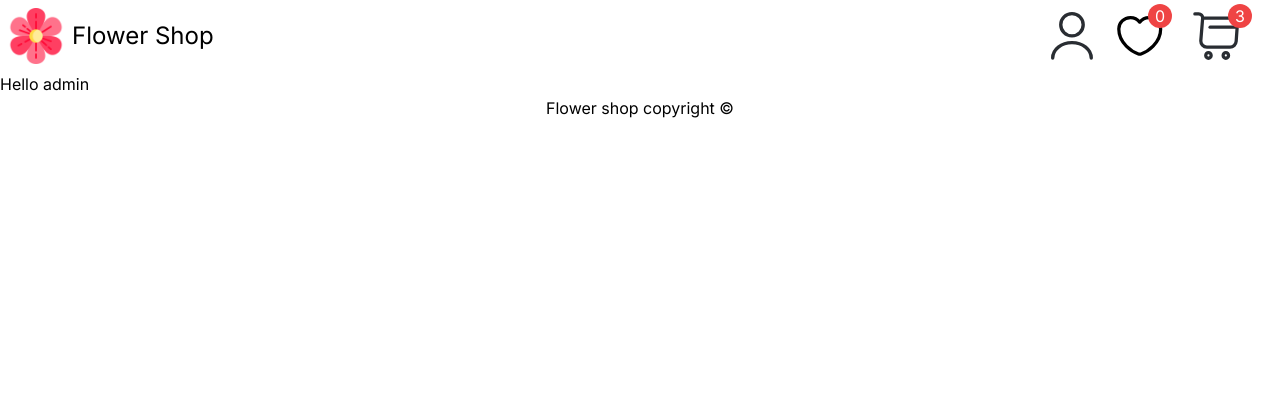
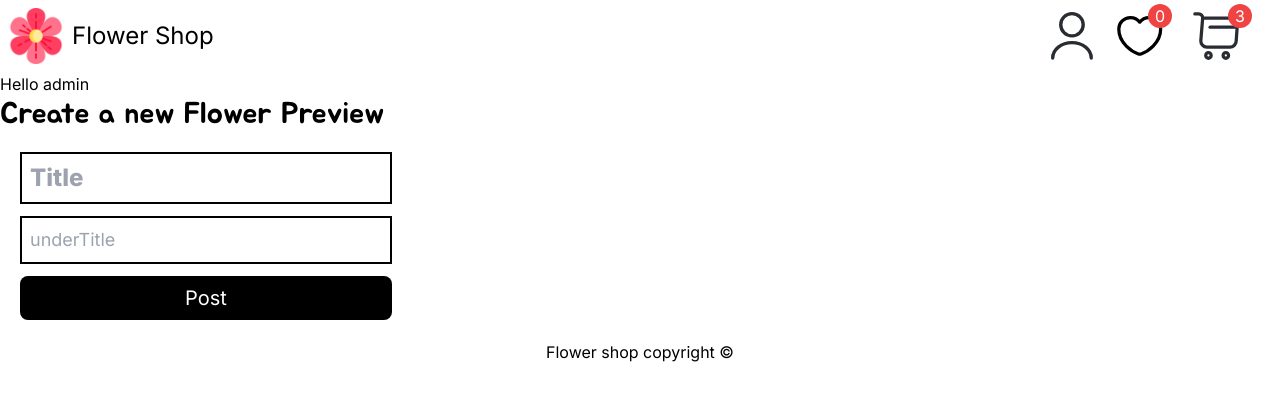
Before and after one commit to FarouqJalabi/Flower-shop, a Next.js app: page /admineditor in a window 1280 px wide. Shown: the top 400 px of the page. Built offline with nearby package versions, Linux system fonts and the light colour scheme; no server answers; the database is empty.

Commit message:
Admin able to post

```diff
--- a/src/app/admineditor/page.tsx
+++ b/src/app/admineditor/page.tsx
@@ -1,16 +1,17 @@
 import Hero from "@//components/hero";
-import FlowersPreview from "@/components/flowers/flowersPreview";
+import FlowersPreviewEdit from "@/components/flowers/flowersPreviewEdit";
 import { PrismaClient } from "@prisma/client";
 
 const prisma = new PrismaClient();
 export default async function Home() {
   //Maybe get it from localStorage if there?
-  const flowerPreviews = await prisma.flowerPreviews.findMany();
-  // const flowerPreviews: Array<any> = [];
+  //   const flowerPreviews = await prisma.flowerPreviews.findMany();
+  const flowerPreviews: Array<any> = [];
 
   return (
     <main>
       <h1>Hello admin</h1>
+      <FlowersPreviewEdit />
       {/* {flowerPreviews.map(async (v) => {
         const flowers = await prisma.flower.findMany({
           where: { flowerPreviewId: v.id },
--- /dev/null
+++ b/src/app/api/post/route.ts
@@ -0,0 +1,18 @@
+import { PrismaClient, Prisma } from "@prisma/client";
+import { NextRequest } from "next/server";
+import { revalidatePath } from "next/cache";
+
+const prisma = new PrismaClient();
+
+export async function POST(req: NextRequest) {
+  const body = await req.json();
+  const { formData, flowerData } = body;
+  console.log(formData, "formData");
+  await prisma.flowerPreviews.create({
+    data: { title: formData.title, underTitle: formData.underTitle },
+  });
+  revalidatePath("/");
+
+  // console.log(flowerData, "flowerData");
+  return new Response("OK");
+}
--- a/src/app/login/page.tsx
+++ b/src/app/login/page.tsx
@@ -3,9 +3,11 @@ import Image from "next/image";
 import { useState } from "react";
 import { signIn } from "next-auth/react";
 import Link from "next/link";
+import { useRouter } from "next/navigation";
 
 export default function Login() {
   //Validations
+  const route = useRouter();
   const [invalidEmail, setInvalidEmail] = useState(false);
   const [invalidPassword, setInvalidPassword] = useState(false);
 
@@ -17,6 +19,9 @@ export default function Login() {
   const validLogin = async (e: React.MouseEvent<HTMLButtonElement>) => {
     e.preventDefault();
     //Valid email?
+
+    setInvalidEmail(false);
+    setInvalidPassword(false);
     if (!/^[^\s@]+@[^\s@]+\.[^\s@]+$/.test(emailValue)) {
       setInvalidEmail(true);
       setErrorValue("The email is not valid");
@@ -29,13 +34,16 @@ export default function Login() {
 
       setErrorValue("Loging you in...");
       const res = await signIn("credentials", {
-        redirect: true,
-        callbackUrl: "/",
+        redirect: false,
         email: emailValue,
         password: passwordValue,
       });
       if (res?.error) {
         setErrorValue("Either the password or gmail is wrong");
+        setInvalidEmail(true);
+        setInvalidPassword(true);
+      } else {
+        route.push("/");
       }
     }
   };
--- a/src/app/page.tsx
+++ b/src/app/page.tsx
@@ -20,7 +20,7 @@ export default async function Home() {
           <FlowersPreview
             key={v.id}
             header={v.title}
-            secondHeader={v.title}
+            secondHeader={v.underTitle as string}
             collectionId={flowers}
           />
         );
--- a/src/app/register/page.tsx
+++ b/src/app/register/page.tsx
@@ -31,6 +31,8 @@ export default function Register() {
   const validLogin = async (e: React.MouseEvent<HTMLButtonElement>) => {
     e.preventDefault();
     //Valid email?
+
+    setInvalidEmail(false);
     if (nameValue == "") {
       setInvalidName(true);
       setErrorValue("The name is required");
@@ -59,6 +61,7 @@ export default function Register() {
         });
       } else {
         setErrorValue("You have an account, please login");
+        setInvalidEmail(true);
       }
     }
   };
--- /dev/null
+++ b/src/components/flowers/flowersPreviewEdit.tsx
@@ -0,0 +1,65 @@
+"use client";
+import Flower from "./flower";
+import { FlowerInfo } from ".";
+import Image from "next/image";
+import Link from "next/link";
+import { useState } from "react";
+
+let example_info: FlowerInfo = {
+  id: "0",
+  title: "Anemone",
+  alt: "The white flower Anemone",
+  price: "49.99",
+};
+
+export default function FlowersPreview() {
+  // amount of times scrolled
+  let [scrolled, setScrolled] = useState(0);
+  // how many flowers that is shown at once
+  let [size, setSize] = useState(3);
+  let collectionId: Array<any> = [];
+
+  return (
+    <>
+      <h1 className="font-jua text-3xl">Create a new Flower Preview</h1>
+      <form
+        onSubmit={async (e) => {
+          e.preventDefault();
+          console.log("Sent from adminEditor");
+          let formData = new FormData(e.currentTarget);
+
+          await fetch("api/post", {
+            method: "POST",
+            body: JSON.stringify({
+              formData: Object.fromEntries(formData),
+              flowerData: "flowerDATATA",
+            }),
+          });
+        }}
+        className="m-5 flex"
+      >
+        <div className="flex flex-col gap-3">
+          <input
+            type="text"
+            name="title"
+            placeholder="Title"
+            className="text-2xl font-extrabold border-2 border-black p-2"
+          />
+          <input
+            type="text"
+            name="underTitle"
+            placeholder="underTitle"
+            className="text-lg border-2 border-black p-2"
+          />
+
+          <button
+            type="submit"
+            className="bg-black text-white text-xl rounded-lg p-2"
+          >
+            Post
+          </button>
+        </div>
+      </form>
+    </>
+  );
+}
--- a/src/components/likeButton.tsx
+++ b/src/components/likeButton.tsx
@@ -28,7 +28,7 @@ export default function LikeButton({ id }: { id: string }) {
           hearts.has(id) ? removeHeart(id) : addHeart(id);
           likeFlower(!hearts.has(id));
         } else {
-          router.push("/?login");
+          router.push("/login");
         }
       }}
     >
--- a/src/middleware.ts
+++ b/src/middleware.ts
@@ -3,7 +3,7 @@ import { withAuth } from "next-auth/middleware";
 export default withAuth(
   // `withAuth` augments your `Request` with the user's token.
   function middleware(req) {
-    console.log(req.nextauth.token);
+    console.log(req.nextauth.token, "Request in middleware");
   },
   {
     callbacks: {
```
